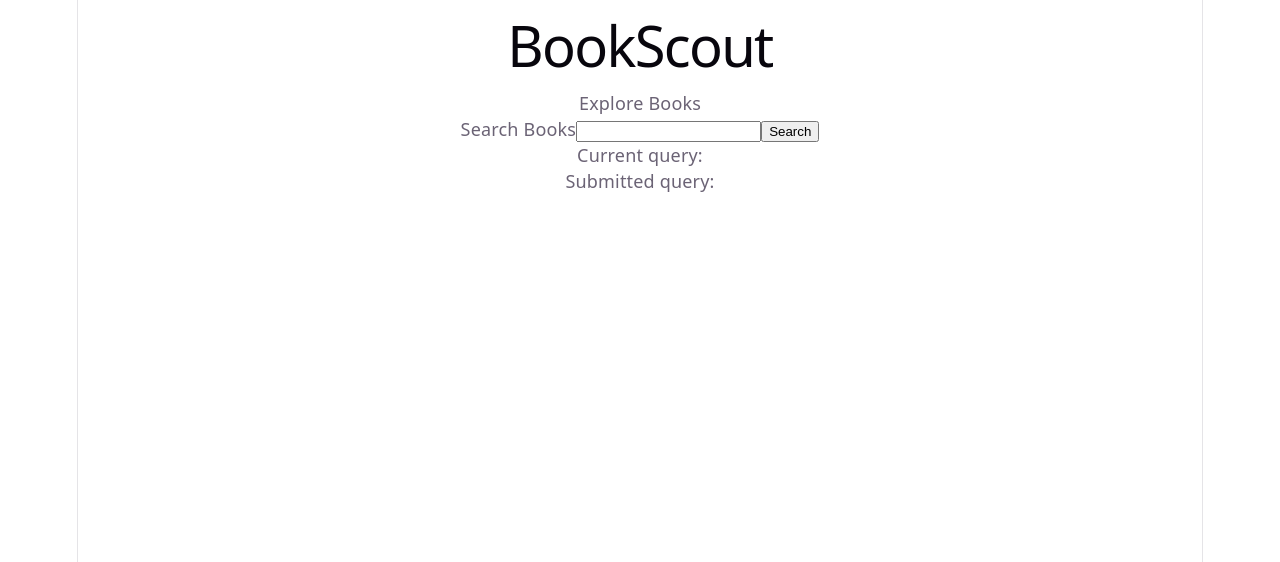
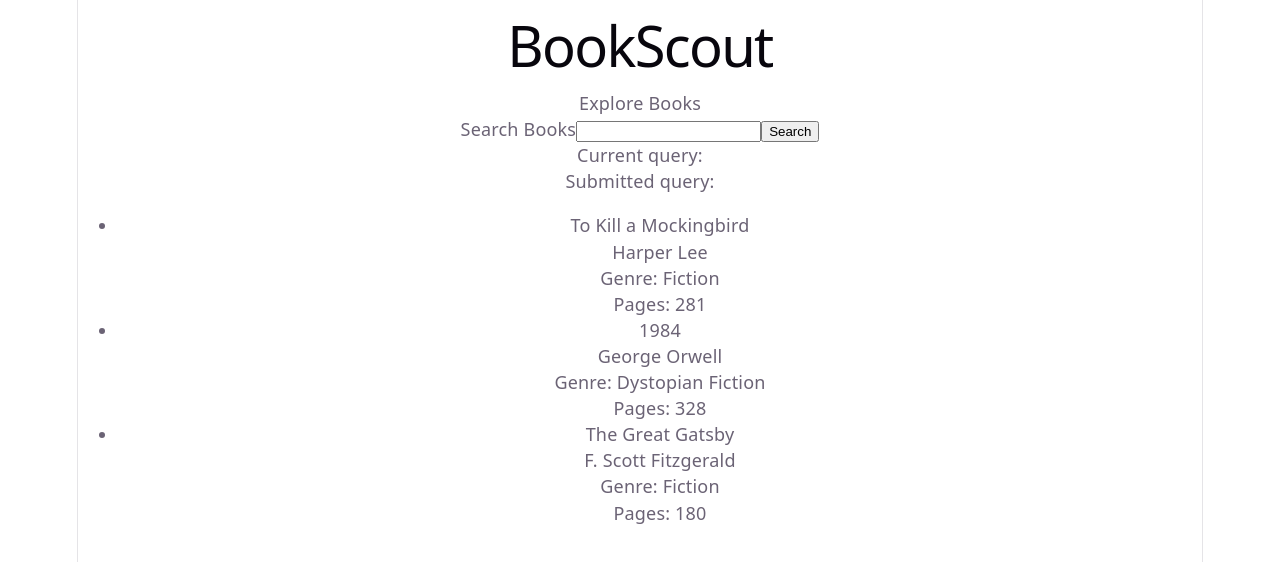
Before and after one commit to TaikiHanazawa/shelf-search, a React (Vite) app: page / in a window 1280 px wide. Shown: the top 562 px of the page. Built offline with nearby package versions, Linux system fonts and the light colour scheme.

Commit message:
feat: render mock books (#7)

```diff
--- a/src/App.tsx
+++ b/src/App.tsx
@@ -1,4 +1,36 @@
 import { useState } from "react";
+
+type Book = {
+  id: number;
+  title: string;
+  author: string;
+  genre: string;
+  pages: number;
+};
+
+const mockBooks: Book[] = [
+  {
+    id: 1,
+    title: "To Kill a Mockingbird",
+    author: "Harper Lee",
+    genre: "Fiction",
+    pages: 281,
+  },
+  {
+    id: 2,
+    title: "1984",
+    author: "George Orwell",
+    genre: "Dystopian Fiction",
+    pages: 328,
+  },
+  {
+    id: 3,
+    title: "The Great Gatsby",
+    author: "F. Scott Fitzgerald",
+    genre: "Fiction",
+    pages: 180,
+  },
+];
 
 function App() {
   const [bookQuery, setBookQuery] = useState("");
@@ -34,6 +66,17 @@ function App() {
 
       <p>Current query: {bookQuery}</p>
       <p>Submitted query: {submittedBookQuery}</p>
+
+      <ul>
+        {mockBooks.map((book) => (
+          <li key={book.id}>
+            <p>{book.title}</p>
+            <p>{book.author}</p>
+            <p>Genre: {book.genre}</p>
+            <p>Pages: {book.pages}</p>
+          </li>
+        ))}
+      </ul>
     </main>
   );
 }
```
